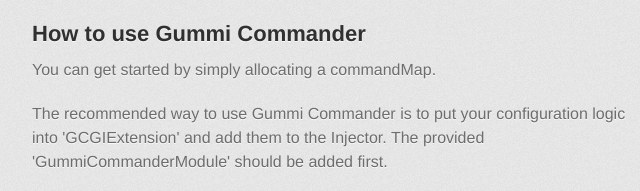
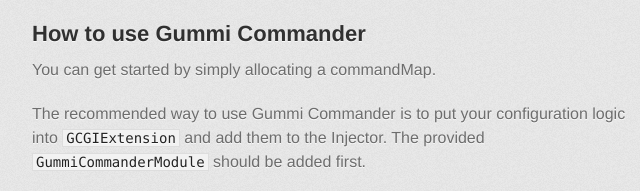
Before and after one commit to sschmid/Gummi-Commander, a plain HTML site: page index.html in a window 1280 px wide. Shown: the part 1024-1215 px from the top of the page, 298-938 px from the left. Drawn offline with Linux system fonts and the light colour scheme; a web font is replaced by a local one.

Commit message:
Create gh-pages branch via GitHub

```diff
--- a/index.html
+++ b/index.html
@@ -59,8 +59,8 @@
 
 <p>You can get started by simply allocating a commandMap.</p>
 
-<p>The recommended way to use Gummi Commander is to put your configuration logic into 'GCGIExtension' and add them to the Injector.
-The provided 'GummiCommanderModule' should be added first.</p>
+<p>The recommended way to use Gummi Commander is to put your configuration logic into <code>GCGIExtension</code> and add them to the Injector.
+The provided <code>GummiCommanderModule</code> should be added first.</p>
 
 <div class="highlight"><pre><span class="n">GIInjector</span> <span class="o">*</span><span class="n">injector</span> <span class="o">=</span> <span class="p">[</span><span class="n">GIInjector</span> <span class="n">sharedInjector</span><span class="p">];</span>
 <span class="p">[</span><span class="n">injector</span> <span class="nl">addModule:</span><span class="p">[[</span><span class="n">GummiCommanderModule</span> <span class="n">alloc</span><span class="p">]</span> <span class="n">init</span><span class="p">]];</span>
```
Also changed, not shown: params.json (+1 -1 lines).
